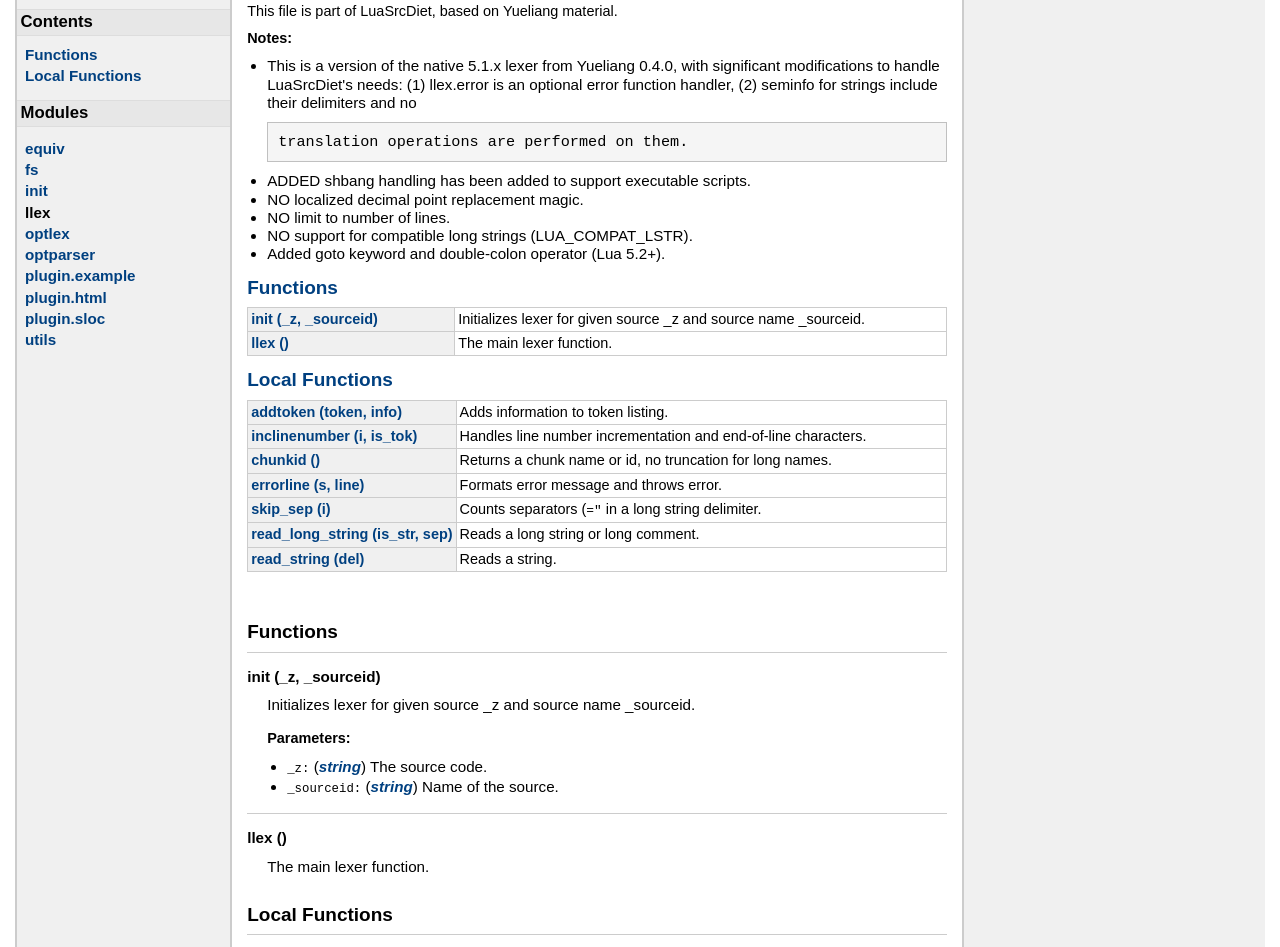
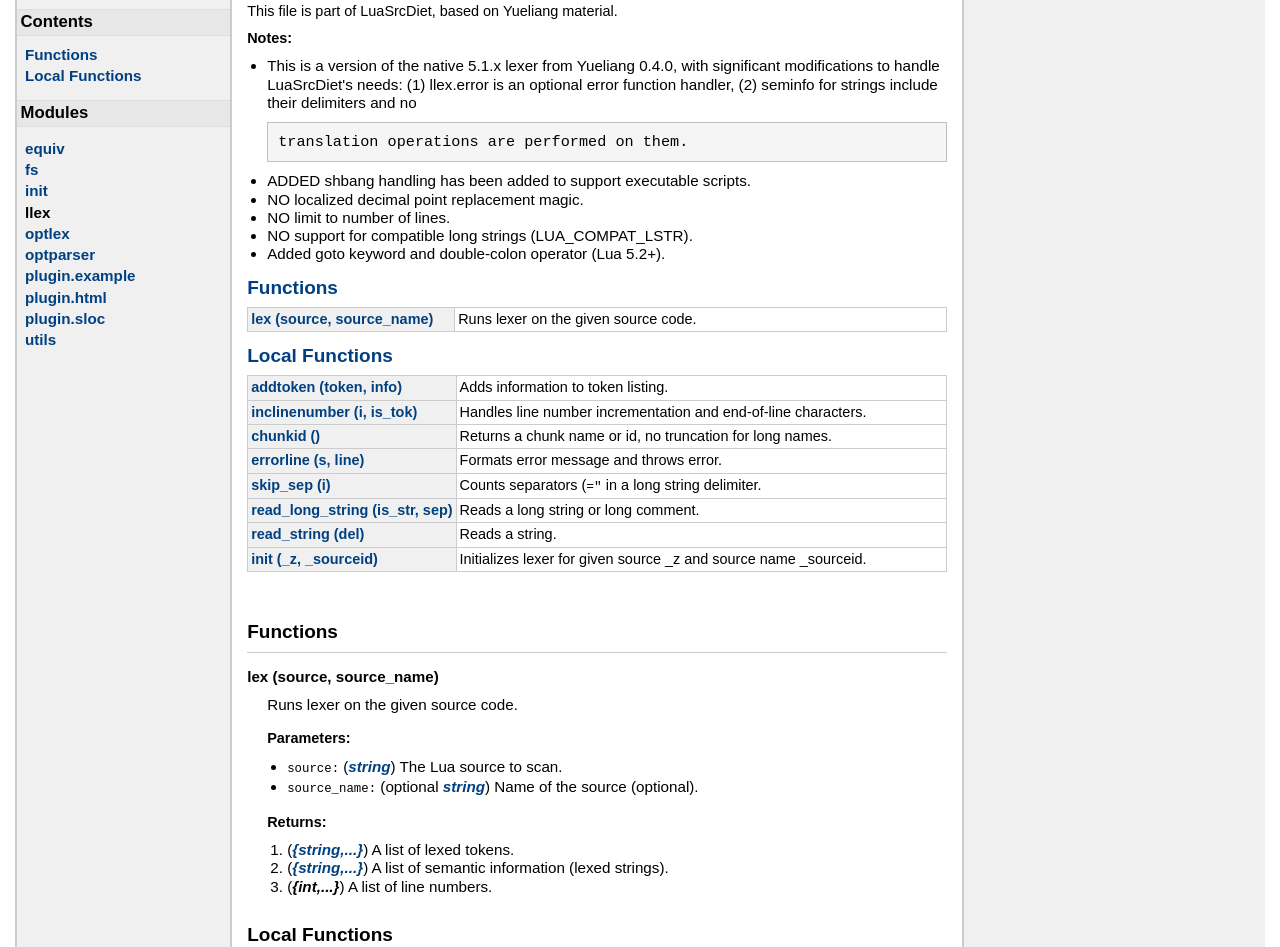
Before and after one commit to jirutka/luasrcdiet, a plain HTML site: page ldoc/modules/llex.html in a window 1280 px wide. Shown: the part 102-1049 px from the top of the page. Drawn offline with Linux system fonts and the light colour scheme.

Commit message:
Built from c9a5a7e

```diff
--- a/ldoc/modules/llex.html
+++ b/ldoc/modules/llex.html
@@ -86,12 +86,8 @@ translation operations are performed on them.
 <h2><a href="#Functions">Functions</a></h2>
 <table class="function_list">
 	<tr>
-	<td class="name" nowrap><a href="#init">init (_z, _sourceid)</a></td>
-	<td class="summary">Initializes lexer for given source _z and source name _sourceid.</td>
-	</tr>
-	<tr>
-	<td class="name" nowrap><a href="#llex">llex ()</a></td>
-	<td class="summary">The main lexer function.</td>
+	<td class="name" nowrap><a href="#lex">lex (source, source_name)</a></td>
+	<td class="summary">Runs lexer on the given source code.</td>
 	</tr>
 </table>
 <h2><a href="#Local_Functions">Local Functions</a></h2>
@@ -124,6 +120,10 @@ translation operations are performed on them.
 	<td class="name" nowrap><a href="#read_string">read_string (del)</a></td>
 	<td class="summary">Reads a string.</td>
 	</tr>
+	<tr>
+	<td class="name" nowrap><a href="#init">init (_z, _sourceid)</a></td>
+	<td class="summary">Initializes lexer for given source _z and source name _sourceid.</td>
+	</tr>
 </table>
 
 <br/>
@@ -134,39 +134,37 @@ translation operations are performed on them.
 
     <dl class="function">
     <dt>
-    <a name = "init"></a>
-    <strong>init (_z, _sourceid)</strong>
+    <a name = "lex"></a>
+    <strong>lex (source, source_name)</strong>
     </dt>
     <dd>
-    Initializes lexer for given source _z and source name _sourceid.
+    Runs lexer on the given source code.
 
 
     <h3>Parameters:</h3>
     <ul>
-        <li><span class="parameter">_z</span>
+        <li><span class="parameter">source</span>
             <span class="types"><a class="type" href="https://www.lua.org/manual/5.3/manual.html#6.4">string</a></span>
-         The source code.
+         The Lua source to scan.
         </li>
-        <li><span class="parameter">_sourceid</span>
-            <span class="types"><a class="type" href="https://www.lua.org/manual/5.3/manual.html#6.4">string</a></span>
-         Name of the source.
+        <li><span class="parameter">source_name</span>
+            <span class="types">optional <a class="type" href="https://www.lua.org/manual/5.3/manual.html#6.4">string</a></span>
+         Name of the source (optional).
         </li>
     </ul>
 
-
-
-
-
-</dd>
-    <dt>
-    <a name = "llex"></a>
-    <strong>llex ()</strong>
-    </dt>
-    <dd>
-    The main lexer function.
-
-
-
+    <h3>Returns:</h3>
+    <ol>
+        <li>
+           <span class="types"><a class="type" href="https://www.lua.org/manual/5.3/manual.html#6.4">{string,...}</a></span>
+        A list of lexed tokens.</li>
+        <li>
+           <span class="types"><a class="type" href="https://www.lua.org/manual/5.3/manual.html#6.4">{string,...}</a></span>
+        A list of semantic information (lexed strings).</li>
+        <li>
+           <span class="types"><span class="type">{int,...}</span></span>
+        A list of line numbers.</li>
+    </ol>
 
 
 
@@ -394,6 +392,31 @@ translation operations are performed on them.
 
 
 </dd>
+    <dt>
+    <a name = "init"></a>
+    <strong>init (_z, _sourceid)</strong>
+    </dt>
+    <dd>
+    Initializes lexer for given source _z and source name _sourceid.
+
+
+    <h3>Parameters:</h3>
+    <ul>
+        <li><span class="parameter">_z</span>
+            <span class="types"><a class="type" href="https://www.lua.org/manual/5.3/manual.html#6.4">string</a></span>
+         The source code.
+        </li>
+        <li><span class="parameter">_sourceid</span>
+            <span class="types"><a class="type" href="https://www.lua.org/manual/5.3/manual.html#6.4">string</a></span>
+         Name of the source.
+        </li>
+    </ul>
+
+
+
+
+
+</dd>
 </dl>
 
 
```
